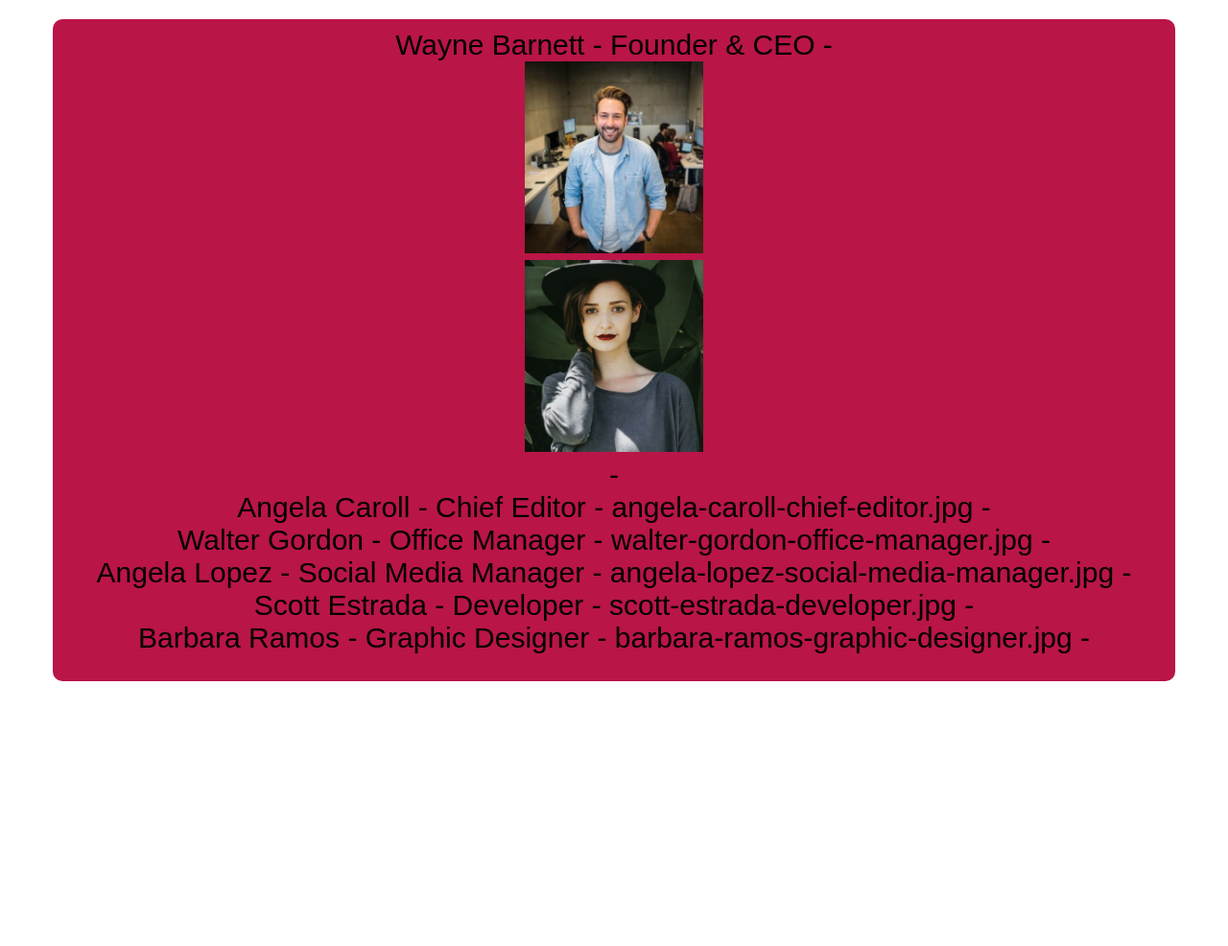
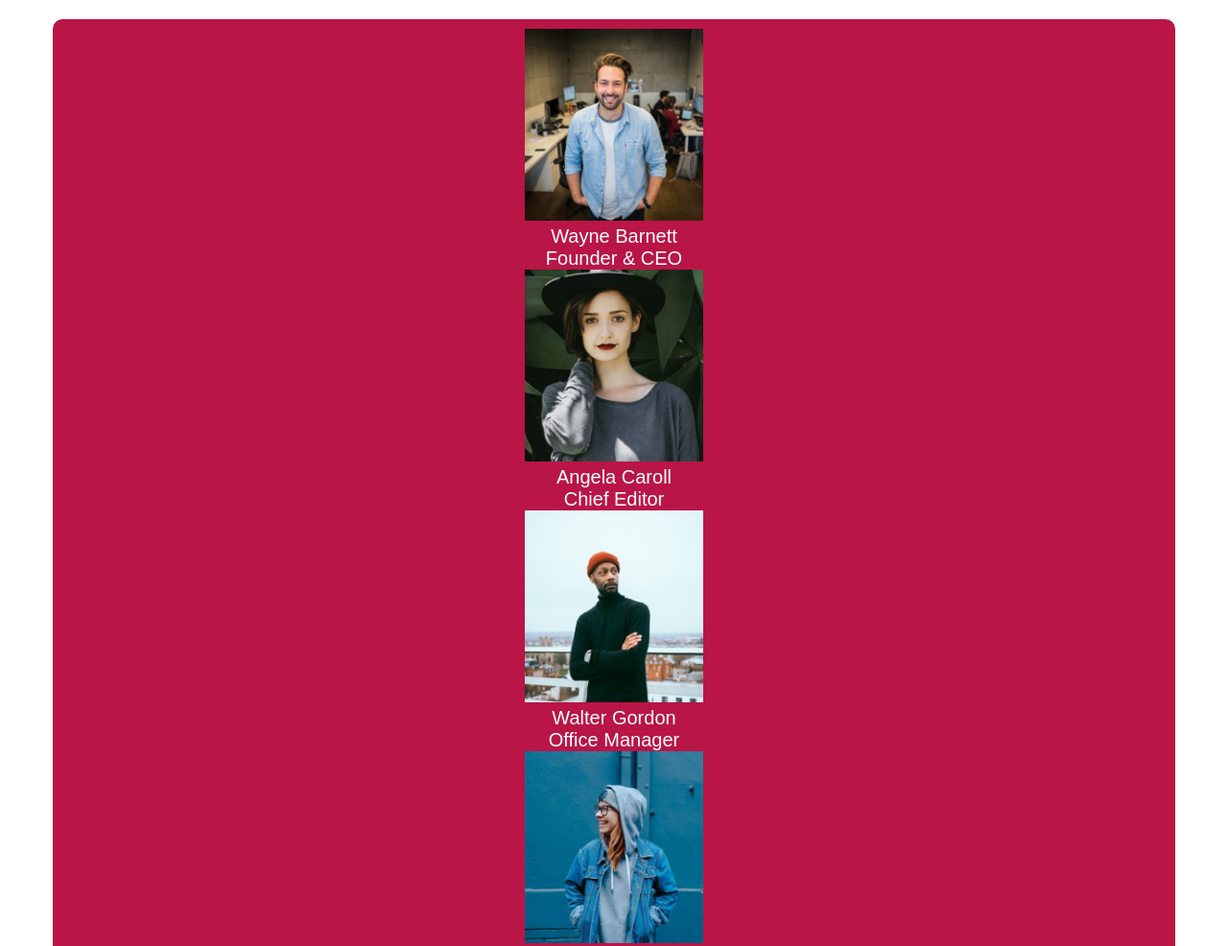
Before and after one commit to alessiogentilezza/js-our-team, a plain HTML site: page BONUS/index.html in a window 1280 px wide. Shown: the top 986 px of the page at 96% size. Before the commit the page ends 800 px from the top, so only its background shows below. Drawn offline with Linux system fonts and the light colour scheme.

Commit message:
inserite immagini

```diff
--- a/BONUS/css/style.css
+++ b/BONUS/css/style.css
@@ -18,10 +18,9 @@ body {
     border-radius: 10px;
 }
 
-p {
-    /* text-transform: uppercase; */
-    font-size: 30px;
-    /* color: white; */
+#team {
+    font-size: 20px;
+    color: white;
 }
 
 img {
--- a/BONUS/index.html
+++ b/BONUS/index.html
@@ -11,11 +11,14 @@
 
 <body>
     <div class="container">
-        <p id="team"></p>
-        <p id="provaImg"></p>
-        <img src="" alt="">
+        <div id="team">
+            <!-- <img src="img/..">
+            <p class="nome"></p>
+            <p class="ruolo"></p> -->
+        </div>
     </div>
     <script type="text/javascript" src="js/main.js"></script>
 </body>
 
 </html>
+<br>
--- a/BONUS/js/main.js
+++ b/BONUS/js/main.js
@@ -11,25 +11,12 @@ Prima la logica in italiano e poi traduciamo in codice.
 */
 
 const arrayObject = document.getElementById("team")
-const provaImg = document.getElementById("provaImg")
-
-let imgArray = ['img/wayne-barnett-founder-ceo.jpg', 'img/angela-caroll-chief-editor.jpg']
-
-let immagineCandidato = "";
-
-for (let i = 0; i < imgArray.length; i++) {
-    const imgWrapper = `<div><img src="${imgArray[i]}"></div>`;
-    immagineCandidato += imgWrapper;
-}
-
-// provaImg.innerHTML = immagineCandidato;
-
 
 const team = [
     {
         "nome": "Wayne Barnett",
         "ruolo": "Founder & CEO",
-        "foto": immagineCandidato
+        "foto": "wayne-barnett-founder-ceo.jpg"
     },
 
     {
@@ -71,6 +58,7 @@ for (let key in team) {
 for (let i = 0; i < team.length; i++) {
     let key = team[i];
     let keyElement = document.createElement("div");
-    keyElement.innerHTML = key.nome + " - " + key.ruolo + " - " + key.foto + " - ";
+    keyElement.innerHTML =`<img src="img/${key.foto}"><br>${key.nome}<br>${key.ruolo}`;
+    // keyElement.innerHTML = key.nome + " - " + key.ruolo + " - " + key.foto + " - ";
     arrayObject.append(keyElement);
 }
```
